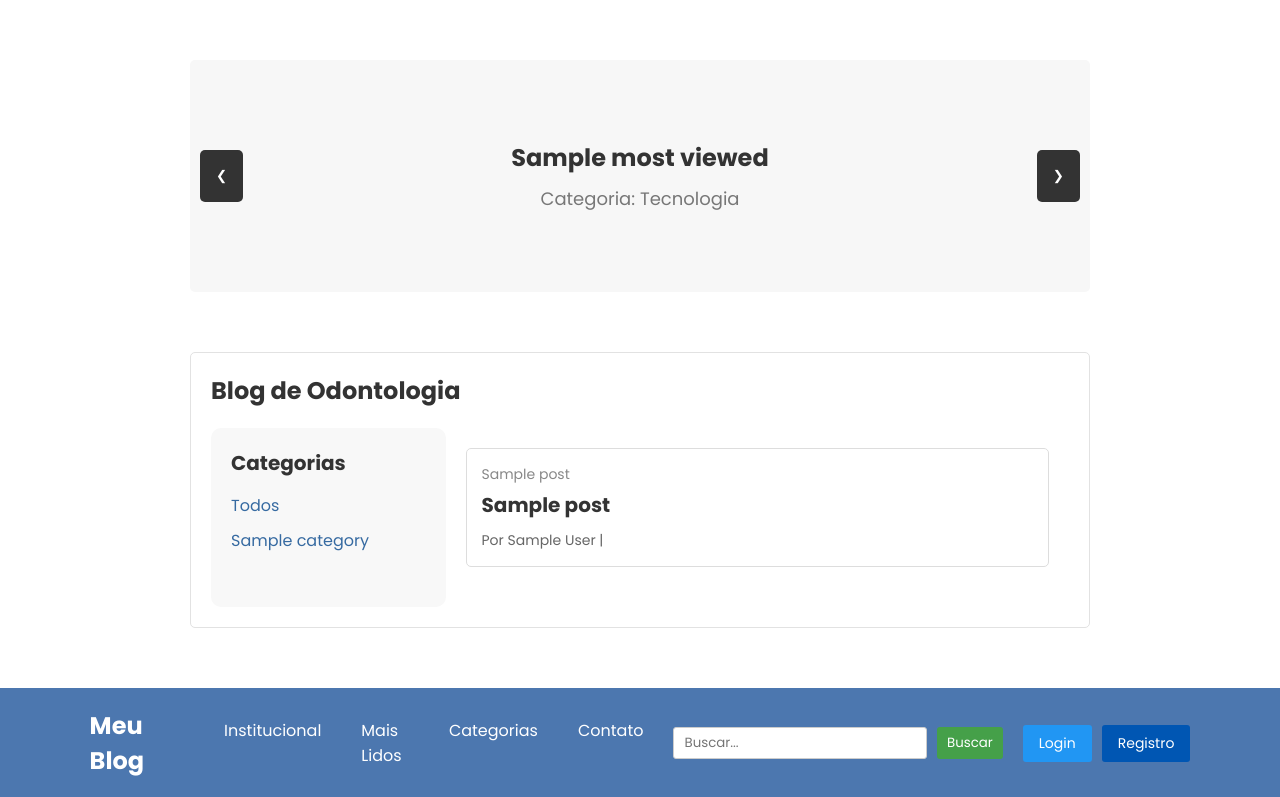
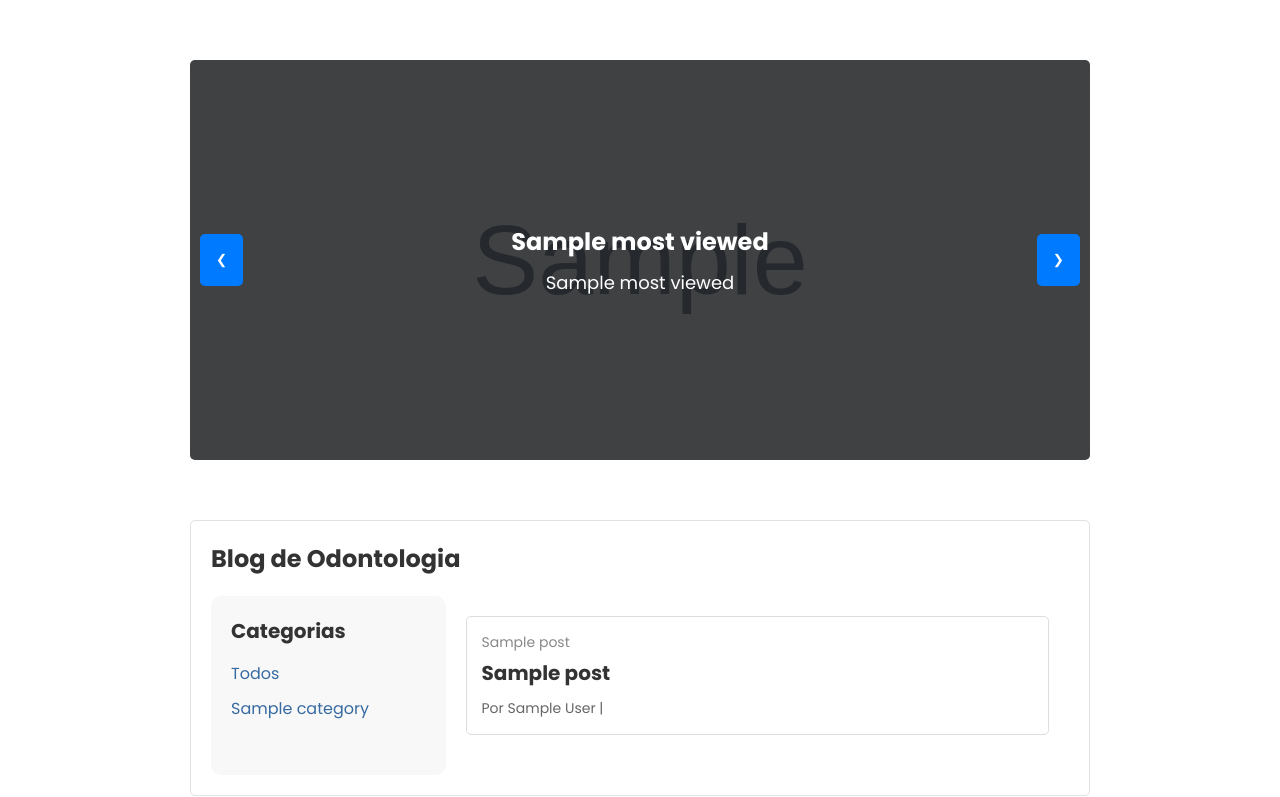
Before and after one commit to evandro-webdev/blog-php-oo, a PHP site: template app/views/blog/posts.php in a window 1280 px wide. Shown: the top 797 px of the page. Run offline with PHP 8.4, Linux system fonts and the light colour scheme; the template is opened without the code that fills it: most values are stand-ins (such as "Sample title", 1, 10 or a date in 2020); grey boxes marked "Sample" are stand-in pictures; data that the repository does not hold is empty.

Commit message:
add update post image feature

```diff
--- a/app/auth/Auth.php
+++ b/app/auth/Auth.php
@@ -43,7 +43,7 @@ class Auth
     return self::isAuth() ? $_SESSION['auth'] : null;
   }
 
-  public static function isExpired($timeout = 1800)
+  public static function isExpired($timeout = 1800 * 2)
   {
     if (isset($_SESSION['last_activity'])) {
       $inactive = time() - $_SESSION['last_activity'];
--- a/app/views/blog/post.php
+++ b/app/views/blog/post.php
@@ -13,9 +13,6 @@ $this->layout('master', ['title' => $title]); ?>
     <a href="/" class="post-not-found-link">Voltar para a página inicial</a>
   </div>
 <?php } else { ?>
-
-  <img src="./public/img/posts/67117633bc0eb-Captura de Tela (3).jpg">
-
 
   <div class="container">
     <article class="single-post">
--- a/app/views/blog/posts.php
+++ b/app/views/blog/posts.php
@@ -11,10 +11,12 @@ $this->layout('master', ['title' => $title]); ?>
 
 <div class="slides-container">
   <?php foreach ($mostViewed as $post) { ?>
-  <div class="slide" id="slide-1">
-    <h2><?php echo $post->title ?></h2>
-    <p>Categoria: Tecnologia</p>
-    <p><?php echo formatDate($post->created_at) ?></p>
+  <div class="slide" id="slide-1" style="background-image: url('<?php echo $post->imagePath ?? '' ?>')">
+    <div class="slide-content">
+      <h2><?php echo $post->title ?></h2>
+      <p><?php echo $post->categoryTitle ?></p>
+      <p><?php echo formatDate($post->created_at) ?></p>
+    </div>
   </div>
   <?php } ?>
 
--- a/public/css/temporary-styles.css
+++ b/public/css/temporary-styles.css
@@ -543,31 +576,54 @@ button {
 .slides-container {
   width: 100%;
   max-width: 900px;
+  height: 400px;
+  margin: 60px auto 0;
   border-radius: 5px;
   position: relative;
-  margin: 60px auto 0;
   overflow: hidden;
-  background-color: #f7f7f7;
-  padding: 80px;
 }
 
 .slide {
-  width: 100%;
+  height: 100%;
   display: none;
   text-align: center;
+  position: relative;
+  background-repeat: no-repeat;
+  background-size: cover;
+  background-position: center;
+}
+
+.slide::before {
+  content: "";
+  width: 100%;
+  height: 100%;
+  position: absolute;
+  left: 0;
+  top: 0;
+  pointer-events: none;
+  background-color: rgba(0, 0, 0, 0.7);
+}
+
+.slide-content {
+  position: relative;
+  z-index: 100;
 }
 
 .slide h2 {
   font-size: 24px;
+  color: #fff;
 }
 
 .slide p {
   font-size: 18px;
-  color: #777;
+  color: #fff;
 }
 
 .active {
-  display: block;
+  display: flex;
+  flex-direction: column;
+  justify-content: center;
+  align-items: center;
 }
 
 .prev,
@@ -577,7 +633,7 @@ button {
   transform: translateY(-50%);
   padding: 16px;
   color: white;
-  background-color: #333;
+  background-color: #007bff;
   border: none;
   cursor: pointer;
 }
```
Also changed, not shown: other parts of public/css/temporary-styles.css (+33 -0 lines), app/controllers/Admin/AdminController.php (+26 -6 lines), app/controllers/Blog/BlogController.php (+4 -4 lines), app/library/Request.php (+7 -0 lines), app/traits/Validations.php (+23 -9 lines), app/views/admin/blog/partials/post-form.php (+51 -4 lines), public/img/placeholder.webp (added), public/img/posts/67116084c63be-Captura de Tela (3).jpg (deleted), public/img/posts/67117633bc0eb-Captura de Tela (3).jpg (deleted), public/img/posts/6717eff22c416-post423.jpg (added), public/img/posts/6717effeaf677-post425.jpg (added), public/img/posts/6717f00d83233-post312.jpg (added).
